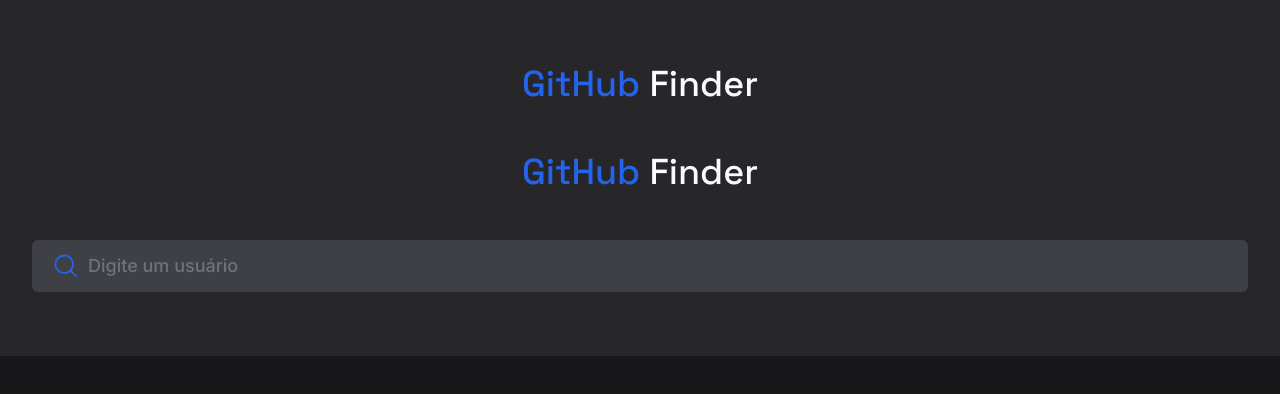
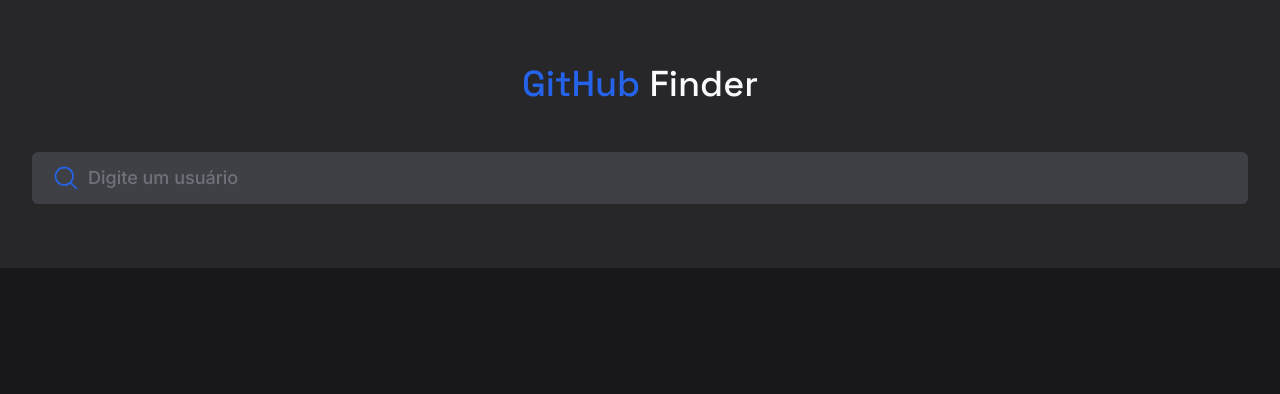
Before and after one commit to Lzdavi13/github-finder, a React (Vite) app: page / in a window 1280 px wide. Shown: the top 394 px of the page. Built offline with nearby package versions, Linux system fonts and the light colour scheme.

Commit message:
ajustes no componente Search

```diff
--- a/src/components/Search.tsx
+++ b/src/components/Search.tsx
@@ -9,10 +9,6 @@
   return (
     <>
       <Header>
-        <h1 className="m-0 font-f1 font-medium text-4xl text-blue-600 ">
-          GitHub <span className="text-slate-50">Finder</span>
-        </h1>
-
         <div>
           <InputSearch getUser={getUser} />
         </div>
```
